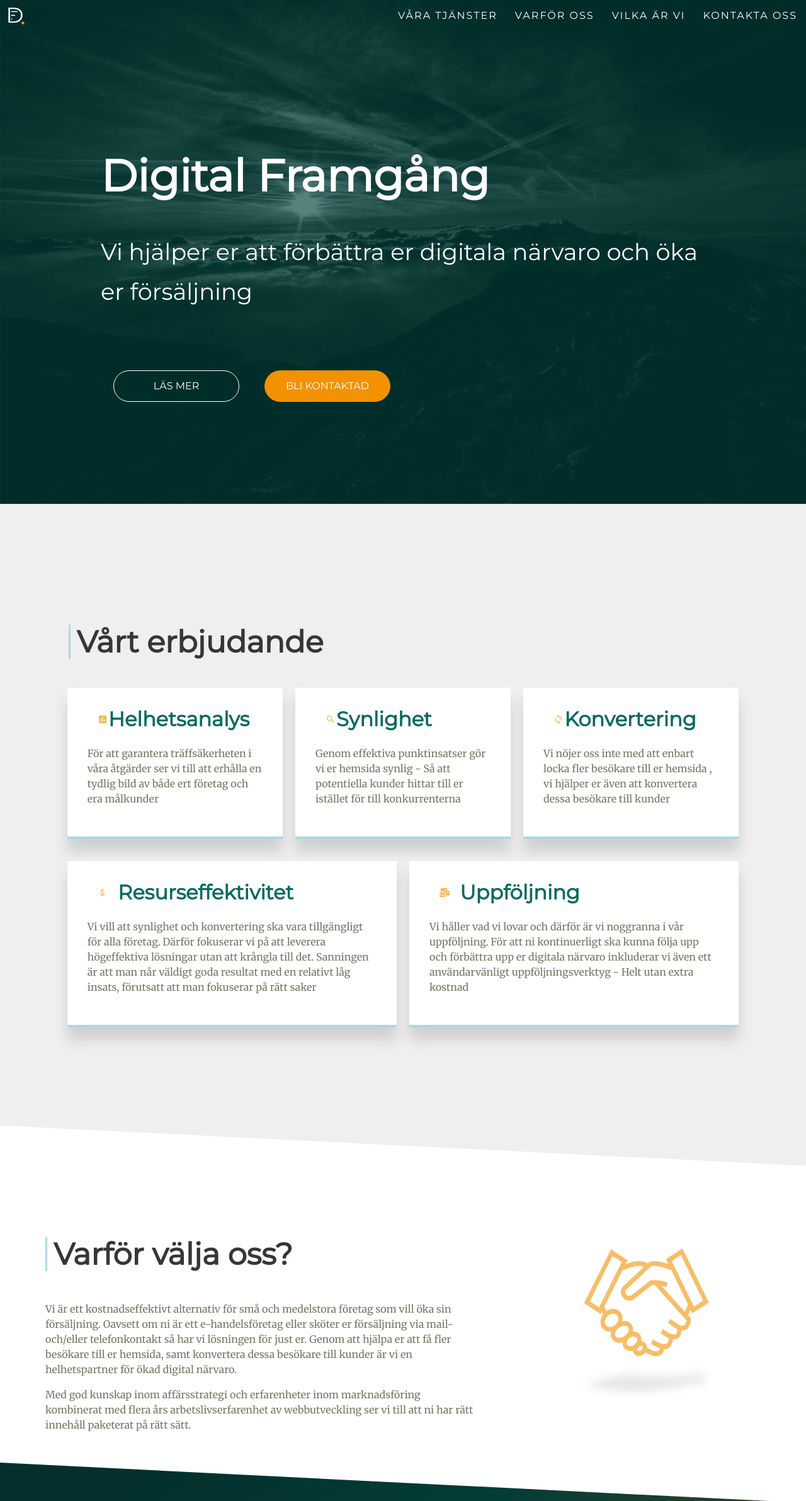
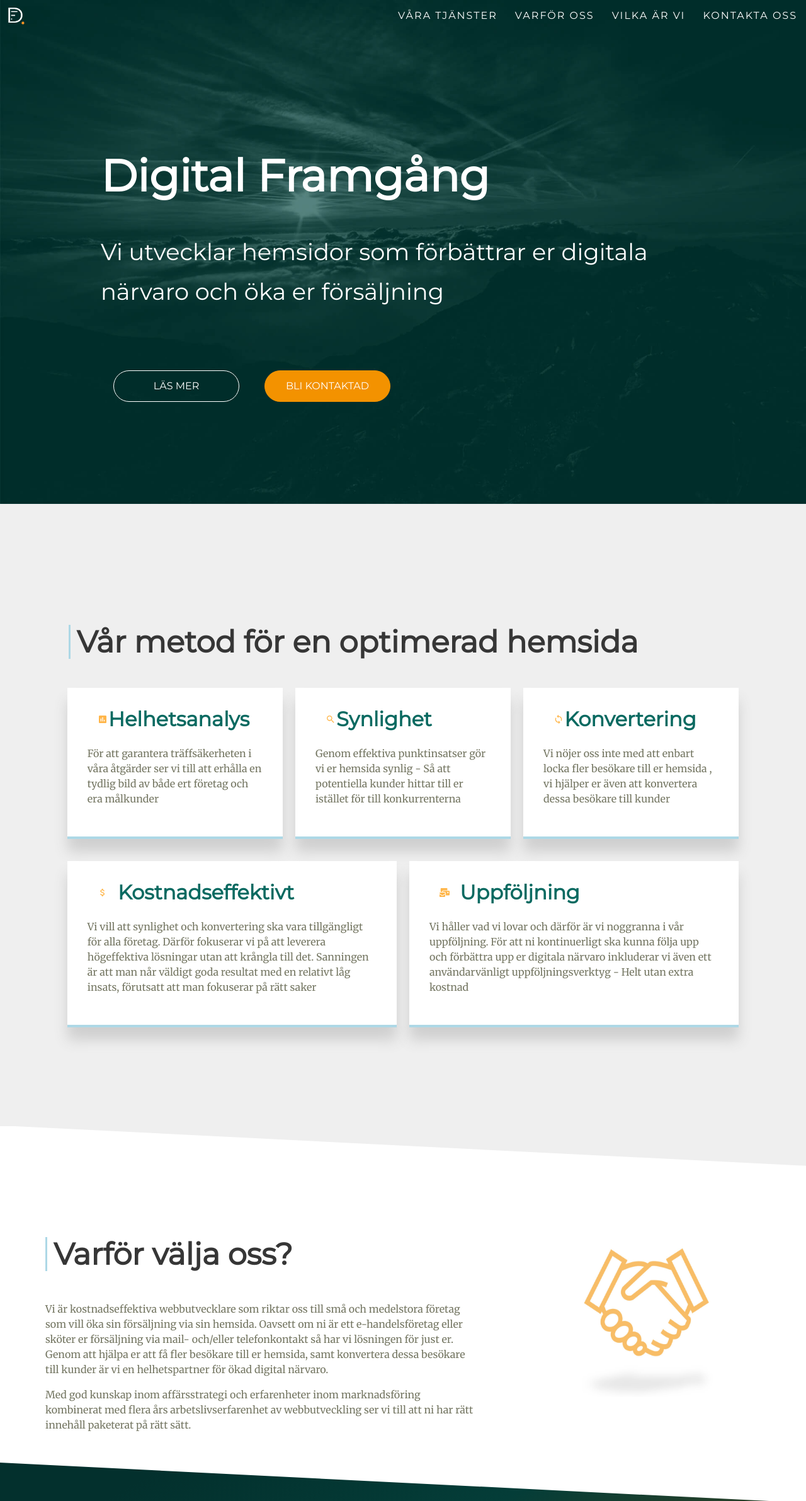
Before and after one commit to codebyjonas/digitalframgang.com, a React (Create React App) app: page / in a window 1280 px wide. Shown: the top 2383 px of the page at 63% size. Built offline with nearby package versions, Linux system fonts and the light colour scheme.

Commit message:
added better text

```diff
--- a/src/components/Hero.js
+++ b/src/components/Hero.js
@@ -12,8 +12,8 @@ const Hero = () => (
                     id='hero-subtitle'
                     className='subtitle is-2 is-white large-spacing'
                 >
-                    Vi hjälper er att förbättra er digitala närvaro och öka er
-                    försäljning
+                    Vi utvecklar hemsidor som förbättrar er digitala närvaro och
+                    öka er försäljning
                 </h2>
                 <div id='hero-buttons' className='buttons'>
                     <Link
--- a/src/components/Services.js
+++ b/src/components/Services.js
@@ -5,7 +5,9 @@ import { FaMailBulk } from 'react-icons/fa'
 const Services = () => (
     <section id='services' name='services' className='section is-medium'>
         <div className='container is-fluid'>
-            <h1 className='title is-1 has-blue-sidebar'>Vårt erbjudande</h1>
+            <h2 className='title is-1 has-blue-sidebar'>
+                Vår metod för en optimerad hemsida
+            </h2>
             <div className='columns'>
                 <div className='column card-shadow'>
                     <div className='columns is-vcentered'>
@@ -70,7 +72,7 @@ const Services = () => (
                             </span>
                         </div>
                         <div className='column'>
-                            <h2 className='title is-3'>Resurseffektivitet</h2>
+                            <h2 className='title is-3'>Kostnadseffektivt</h2>
                         </div>
                     </div>
                     <p>
--- a/src/components/Why.js
+++ b/src/components/Why.js
@@ -6,38 +6,41 @@ const Why = () => (
         name='why-us'
         className='section is-medium why-section'
     >
-        <div id="why-text-container" className='container'>
-            <div className="columns">
-                <div className="column is-two-thirds">
-                    <div id="why-text">
-                        <h2 className='title is-1 has-blue-sidebar'>Varför välja oss?</h2>
+        <div id='why-text-container' className='container'>
+            <div className='columns'>
+                <div className='column is-two-thirds'>
+                    <div id='why-text'>
+                        <h2 className='title is-1 has-blue-sidebar'>
+                            Varför välja oss?
+                        </h2>
                         <p>
-                            Vi är ett kostnadseffektivt alternativ för små och medelstora
-                             företag som vill öka sin försäljning. Oavsett om ni är ett
-                              e-handelsföretag eller sköter er försäljning via mail- och/eller
-                               telefonkontakt så har vi lösningen för just er. Genom att
-                                hjälpa er att få fler besökare till er hemsida, samt
-                                konvertera dessa besökare till kunder är vi en helhetspartner
-                                 för ökad digital närvaro.
+                            Vi är kostnadseffektiva webbutvecklare som riktar
+                            oss till små och medelstora företag som vill öka sin
+                            försäljning via sin hemsida. Oavsett om ni är ett
+                            e-handelsföretag eller sköter er försäljning via
+                            mail- och/eller telefonkontakt så har vi lösningen
+                            för just er. Genom att hjälpa er att få fler
+                            besökare till er hemsida, samt konvertera dessa
+                            besökare till kunder är vi en helhetspartner för
+                            ökad digital närvaro.
                         </p>
                         <p>
-                            Med god kunskap inom affärsstrategi och erfarenheter inom
-                            marknadsföring kombinerat med flera års arbetslivserfarenhet
-                            av webbutveckling ser vi till att ni har rätt innehåll
-                            paketerat på rätt sätt.
+                            Med god kunskap inom affärsstrategi och erfarenheter
+                            inom marknadsföring kombinerat med flera års
+                            arbetslivserfarenhet av webbutveckling ser vi till
+                            att ni har rätt innehåll paketerat på rätt sätt.
                         </p>
                     </div>
                 </div>
-                <div className="column">
-                    <figure id="why-us-image" className="image is-square">
-
-                        <img src={require("./../assets/whyuswithshadow.jpg")}/>
+                <div className='column'>
+                    <figure id='why-us-image' className='image is-square'>
+                        <img src={require('./../assets/whyuswithshadow.jpg')} />
                     </figure>
                 </div>
             </div>
         </div>
-        <div id="rotated-background-triangle1"></div>
-        <div id="rotated-background-triangle2"></div>
+        <div id='rotated-background-triangle1'></div>
+        <div id='rotated-background-triangle2'></div>
     </section>
 )
 
```
